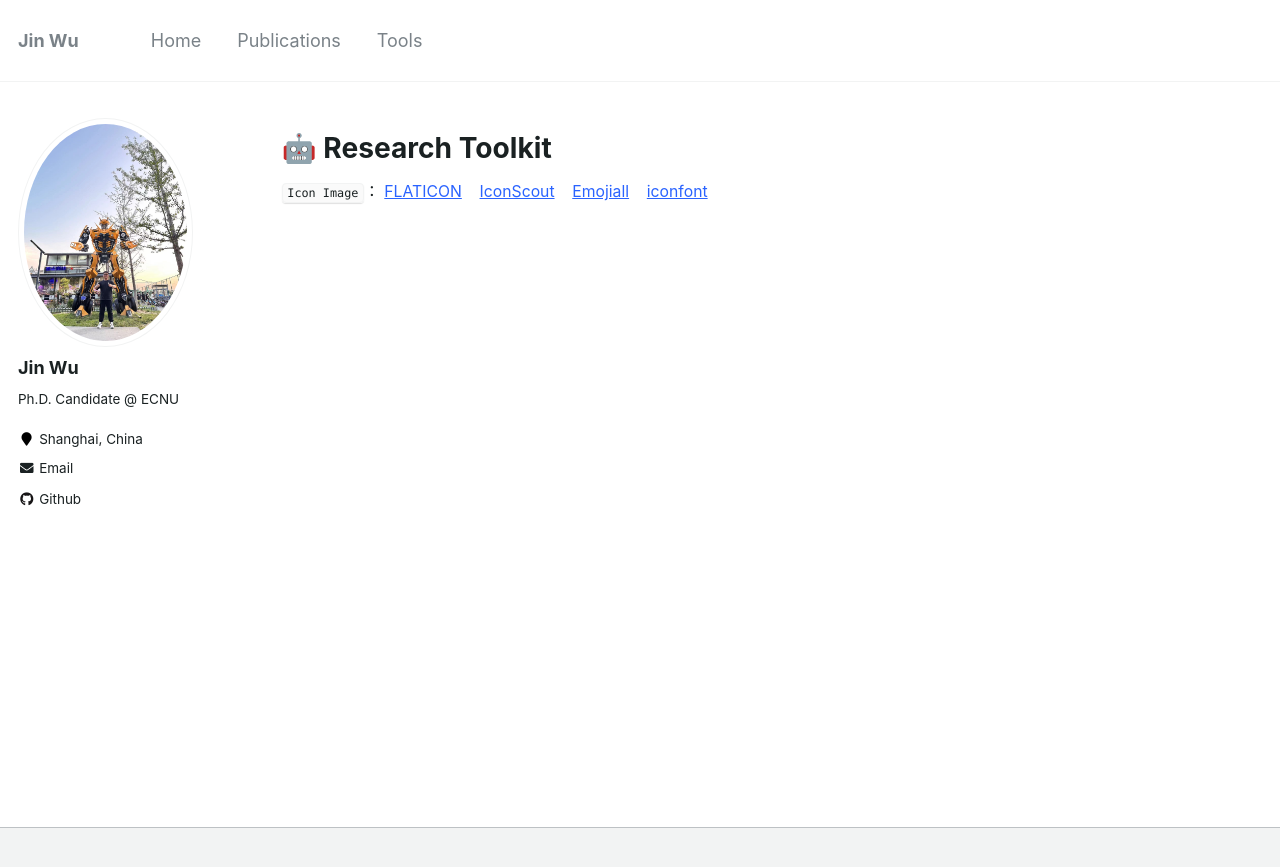
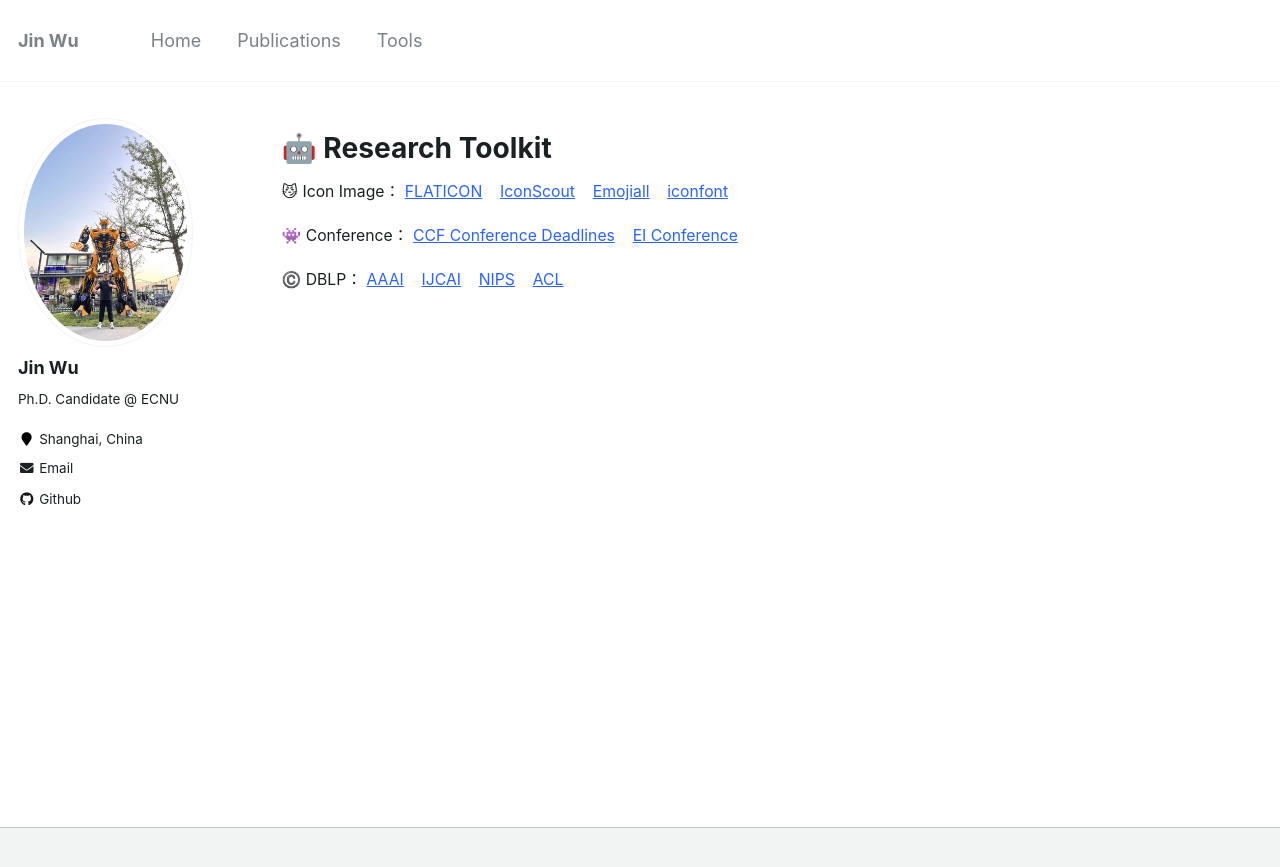
Before and after one commit to WooTzins/WooTzins.github.io, a Jekyll site: the page built from _pages/tools.md, in a window 1280 px wide. Shown: the top 867 px of the page. Built offline with Jekyll 4.4.1, drawn with Linux system fonts in a browser that asks for light colours.

Commit message:
Update tools.md

```diff
--- a/_pages/tools.md
+++ b/_pages/tools.md
@@ -6,4 +6,8 @@ author_profile: true
 
 🤖 Research Toolkit
 ======
-`Icon Image`： <a href="https://www.flaticon.com/">FLATICON</a> &nbsp;&nbsp; <a href="https://iconscout.com/">IconScout</a> &nbsp;&nbsp; <a href="https://www.emojiall.com/zh-hant">Emojiall</a> &nbsp;&nbsp; <a href="https://www.iconfont.cn/">iconfont</a>
+😼 Icon Image： <a href="https://www.flaticon.com/">FLATICON</a> &nbsp;&nbsp; <a href="https://iconscout.com/">IconScout</a> &nbsp;&nbsp; <a href="https://www.emojiall.com/zh-hant">Emojiall</a> &nbsp;&nbsp; <a href="https://www.iconfont.cn/">iconfont</a>
+
+👾 Conference： <a href="https://ccfddl.top/">CCF Conference Deadlines</a> &nbsp;&nbsp; <a href="https://www.conferencelists.org/compendex/">EI Conference</a>
+
+©️ DBLP： <a href="https://dblp.uni-trier.de/db/conf/aaai/aaai2024.html">AAAI</a> &nbsp;&nbsp; <a href="https://dblp.org/db/conf/ijcai/ijcai2024.html">IJCAI</a> &nbsp;&nbsp; <a href="https://dblp.org/db/conf/nips/neurips2024.html">NIPS</a>  &nbsp;&nbsp; <a href="https://dblp.org/db/conf/acl/acl2024-1.html">ACL</a>
```
